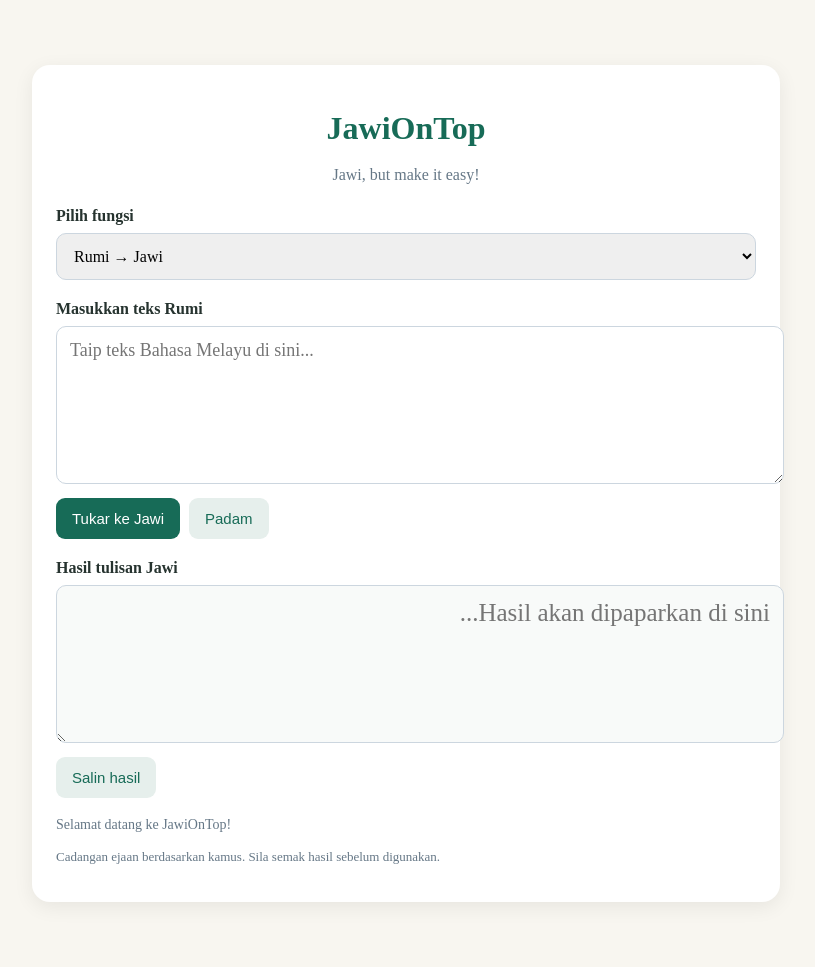
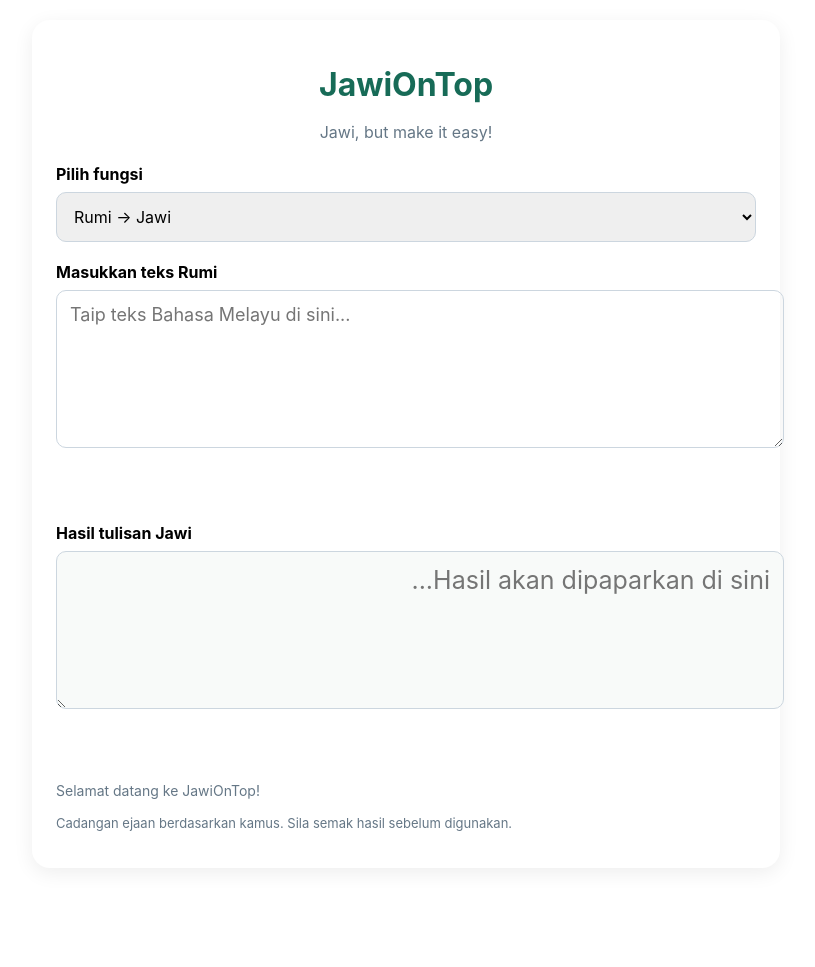
Before and after one commit to hassyabasirah/JawiOnTop, a Flask app: page / in a window 1280 px wide. Shown: the whole page, without its empty margins (234-1049 px from the left). After the commit the page ends 831 px from the top, so only its background shows below. Run offline with Flask 3, Linux system fonts and the light colour scheme.

Commit message:
Update index.html

```diff
--- a/templates/index.html
+++ b/templates/index.html
@@ -16,12 +16,39 @@
         --text-main: #2C2A29;           /* Warna Teks Gelap Minimalis */
       }
 body {
-    font-family: Playfair Display, Playfair Display;
-    background: #f8f6f0;
-    margin: 0;
-    padding: 45px 25px;
-    color: #26332f;
-}
+    background-color: var(--bg-beige);
+    color: var(--text-main);
+    font-family: 'Inter', sans-serif;
+  }
+
+  /* Kotak Teks & Kad */
+  textarea, input[type="text"], .card, .box {
+    background-color: var(--card-bg);
+    border: 1px solid var(--border-color);
+    border-radius: 12px;
+    padding: 12px;
+  }
+
+  /* Butang Tema Maroon */
+  button, .btn, input[type="submit"] {
+    background-color: var(--primary-maroon) !important;
+    color: #FFFFFF !important;
+    border-radius: 8px;
+    border: none;
+    font-weight: 600;
+    padding: 10px 20px;
+    cursor: pointer;
+  }
+
+  button:hover, .btn:hover {
+    background-color: var(--primary-hover) !important;
+  }
+
+  .container {
+    max-width: 800px;
+    margin: 40px auto;
+    padding: 24px;
+  }
 
 .container {
     max-width: 700px;
```
